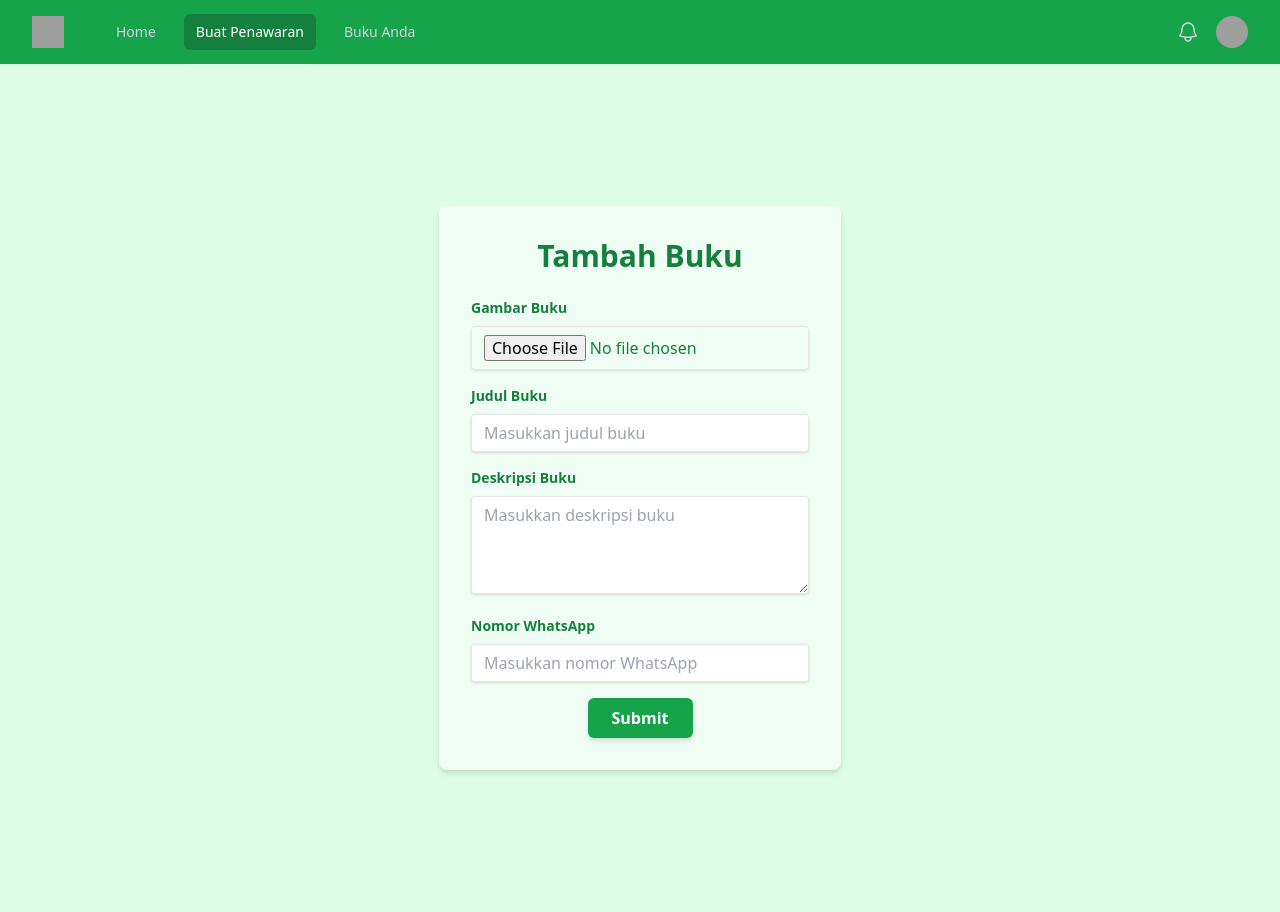
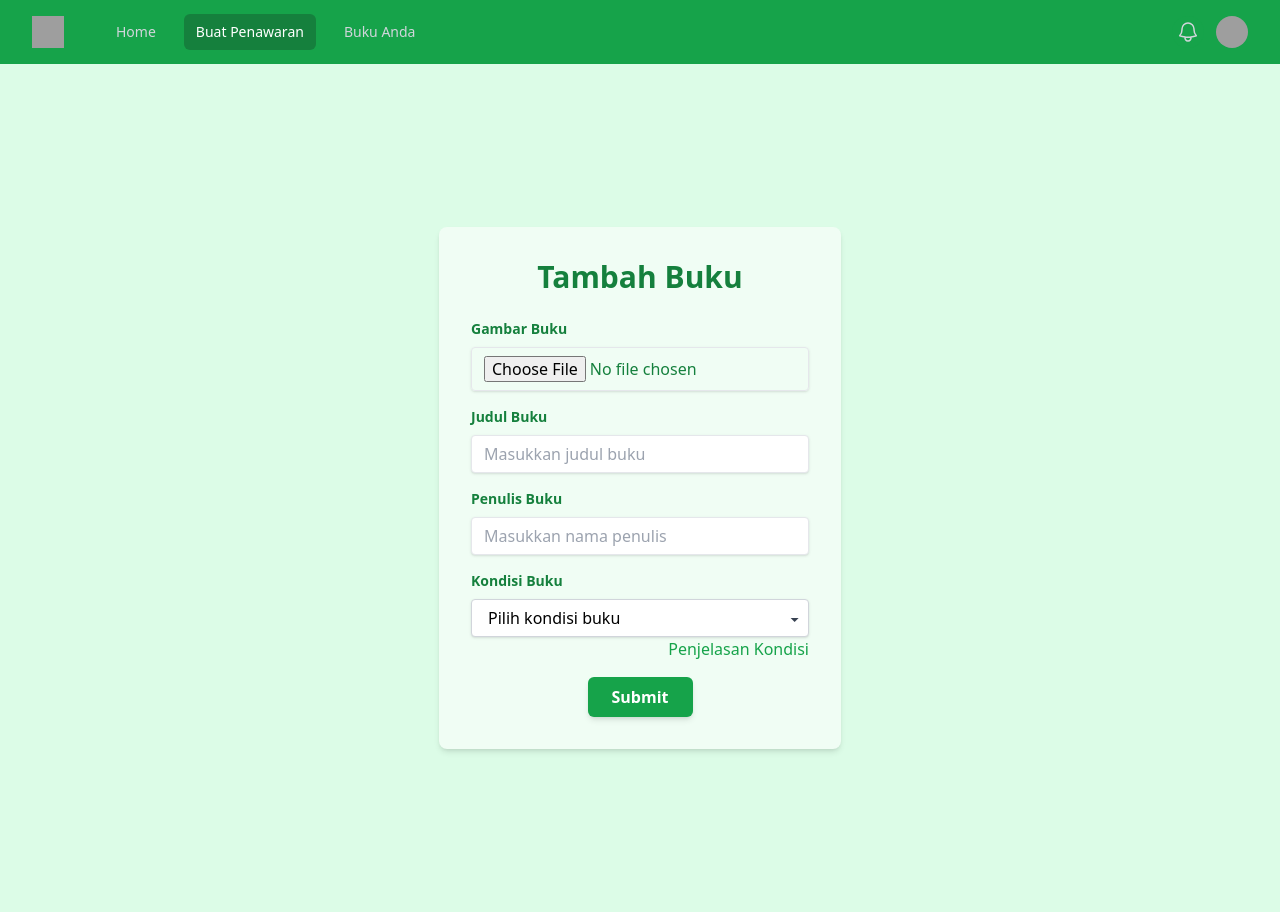
Before and after one commit to RaFYWStud/Book-Exchange_WebApps, a Laravel app: page /offer-book in a window 1280 px wide. Run offline with Laravel 12, Linux system fonts and the light colour scheme; a user stored in the database is signed in; data comes from the database, SQL or seed files in the repository; style sheets or scripts are compiled from the project's sources; some web fonts are replaced; grey boxes are pictures that could not be loaded.

Commit message:
Memperbarui tabel books dengan menambah kolom author dan kondisi buku. lalu menambah pop up modal untuk menampilkan deskripsi kondisi buku. Mengupdate halaman home, offerbook, youroffer agar sesuai dengan perubahan tabel books ini dan mengintegrasikan BookController sesuai dengan perubahan pada tabel books.

```diff
--- a/app/Models/Book.php
+++ b/app/Models/Book.php
@@ -12,8 +12,8 @@ class Book extends Model
     protected $fillable = [
         'cover_image',
         'title',
-        'description',
-        'whatsapp',
+        'author',
+        'condition',
         'user_id',
     ];
 }
--- a/resources/views/Home.blade.php
+++ b/resources/views/Home.blade.php
@@ -5,7 +5,6 @@
                 <h1 class="text-3xl font-bold tracking-tight text-white">Read Cycle</h1>
             </div>
         </header>
-
         <main>
             <div class="px-4 py-6 sm:px-6 lg:px-8">
                 <div class="grid grid-cols-1 gap-6 sm:grid-cols-2 lg:grid-cols-3">
@@ -14,7 +13,8 @@
                             <img class="w-full h-48 object-cover" src="{{ $book->cover_image }}" alt="Cover Buku">
                             <div class="p-4">
                                 <h2 class="text-xl font-bold text-green-700">{{ $book->title }}</h2>
-                                <p class="mt-2 text-green-600">{{ $book->description }}</p>
+                                <p class="mt-2 text-green-600">Penulis: {{ $book->author }}</p>
+                                <p class="mt-2 text-green-600">Kondisi: {{ $book->condition }}</p>
                             </div>
                         </div>
                     @endforeach
--- a/resources/views/OfferBook.blade.php
+++ b/resources/views/OfferBook.blade.php
@@ -21,20 +21,38 @@
                             placeholder="Masukkan judul buku">
                     </div>
                     <div>
-                        <label class="block text-green-700 text-sm font-bold mb-2" for="description">
-                            Deskripsi Buku
+                        <label class="block text-green-700 text-sm font-bold mb-2" for="author">
+                            Penulis Buku
                         </label>
-                        <textarea name="description" id="description" rows="4"
+                        <input type="text" name="author" id="author"
                             class="shadow appearance-none border rounded w-full py-2 px-3 text-green-700 leading-tight focus:outline-none focus:shadow-outline"
-                            placeholder="Masukkan deskripsi buku"></textarea>
+                            placeholder="Masukkan nama penulis">
                     </div>
                     <div>
-                        <label class="block text-green-700 text-sm font-bold mb-2" for="whatsapp">
-                            Nomor WhatsApp
+                        <label class="block text-green-700 text-sm font-bold mb-2" for="condition">
+                            Kondisi Buku
                         </label>
-                        <input type="text" name="whatsapp" id="whatsapp"
-                            class="shadow appearance-none border rounded w-full py-2 px-3 text-green-700 leading-tight focus:outline-none focus:shadow-outline"
-                            placeholder="Masukkan nomor WhatsApp">
+                        <div class="relative">
+                            <select name="condition" id="condition"
+                                class="block appearance-none w-full bg-white border border-gray-300 hover:border-gray-500 px-4 py-2 pr-8 rounded shadow leading-tight focus:outline-none focus:shadow-outline">
+                                <option value="" disabled selected>Pilih kondisi buku</option>
+                                <option value="Sangat Baik">Sangat Baik</option>
+                                <option value="Baik">Baik</option>
+                                <option value="Buruk">Buruk</option>
+                                <option value="Sangat Buruk">Sangat Buruk</option>
+                            </select>
+                            <div
+                                class="pointer-events-none absolute inset-y-0 right-0 flex items-center px-2 text-gray-700">
+                                <svg class="fill-current h-4 w-4" xmlns="http://www.w3.org/2000/svg"
+                                    viewBox="0 0 20 20">
+                                    <path d="M7 10l5 5 5-5H7z" />
+                                </svg>
+                            </div>
+                        </div>
+                        <div class="text-right">
+                            <a href="#" id="condition-info" class="text-green-600 hover:underline">Penjelasan
+                                Kondisi</a>
+                        </div>
                     </div>
                     <div class="flex items-center justify-center">
                         <button type="submit"
@@ -46,4 +64,40 @@
             </div>
         </main>
     </div>
+
+    <!-- Modal for condition explanation -->
+    <div id="condition-modal" class="fixed inset-0 bg-gray-600 bg-opacity-50 overflow-y-auto h-full w-full hidden">
+        <div class="relative top-20 mx-auto p-5 border w-96 shadow-lg rounded-md bg-white">
+            <div class="mt-3 text-center">
+                <h3 class="text-lg leading-6 font-medium text-gray-900">Penjelasan Kategori</h3>
+                <div class="mt-2 px-7 py-3 text-left">
+                    <p class="text-sm text-gray-500">
+                        <strong>Sangat Baik:</strong> Buku baru dibeli dan tidak ada minus.<br>
+                        <strong>Baik:</strong> Buku dalam kondisi baik namun ada beberapa minus pemakaian seperti cover
+                        yang terlipat dan lain-lain.<br>
+                        <strong>Buruk:</strong> Buku memiliki beberapa halaman yang kotor atau sobek kecil.<br>
+                        <strong>Sangat Buruk:</strong> Beberapa halaman di buku hilang atau kotor keseluruhan halaman
+                        nya.
+                    </p>
+                </div>
+                <div class="items-center px-4 py-3">
+                    <button id="close-modal"
+                        class="px-4 py-2 bg-green-600 text-white text-base font-medium rounded-md w-full shadow-sm hover:bg-green-700 focus:outline-none focus:ring-2 focus:ring-green-500">
+                        Tutup
+                    </button>
+                </div>
+            </div>
+        </div>
+    </div>
+
+    <script>
+        document.getElementById('condition-info').addEventListener('click', function(event) {
+            event.preventDefault();
+            document.getElementById('condition-modal').classList.remove('hidden');
+        });
+
+        document.getElementById('close-modal').addEventListener('click', function() {
+            document.getElementById('condition-modal').classList.add('hidden');
+        });
+    </script>
 </x-layout>
--- a/resources/views/youroffer.blade.php
+++ b/resources/views/youroffer.blade.php
@@ -11,8 +11,8 @@
                     <img src="{{ $book->cover_image }}" alt="Cover" class="w-32 h-32 object-cover rounded-l-lg">
                     <div class="p-4 flex-1">
                         <h2 class="text-xl font-bold text-green-900">{{ $book->title }}</h2>
-                        <p class="mt-2 text-green-900">{{ $book->description }}</p>
-                        <p class="mt-2 text-green-900">WhatsApp: {{ $book->whatsapp }}</p>
+                        <p class="mt-2 text-green-900">Penulis: {{ $book->author }}</p>
+                        <p class="mt-2 text-green-900">Kondisi: {{ $book->condition }}</p>
                         <div class="mt-4 flex space-x-2">
                             <a href="{{ route('books.edit', $book) }}"
                                 class="bg-yellow-500 text-white px-4 py-2 rounded hover:bg-yellow-600">Edit</a>
```
Also changed, not shown: app/Http/Controllers/BookController.php (+4 -4 lines), database/migrations/2024_11_09_081949_update_book_table.php (added).
